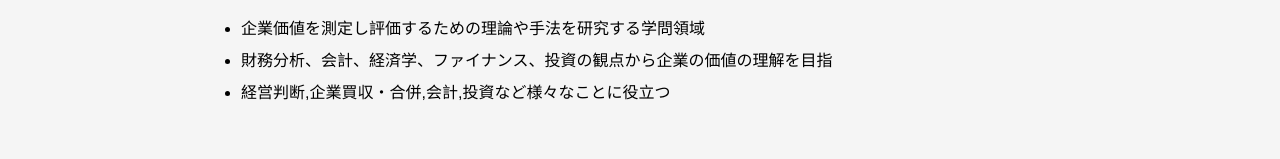
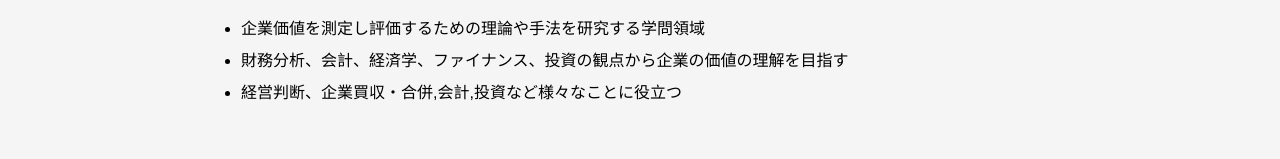
Before and after one commit to SeVIIenXI/SeVIIenXI.github.io, a plain HTML site: page intro.html in a window 1280 px wide. Shown: the part 584-743 px from the top of the page. Drawn offline with Linux system fonts and the light colour scheme.

Commit message:
Update intro.html

```diff
--- a/intro.html
+++ b/intro.html
@@ -44,8 +44,8 @@
           <div class="papper_div">
             <ul>
                <li>企業価値を測定し評価するための理論や手法を研究する学問領域</li>
-               <li>財務分析、会計、経済学、ファイナンス、投資の観点から企業の価値の理解を目指</li>
-               <li>経営判断,企業買収・合併,会計,投資など様々なことに役立つ</li>
+               <li>財務分析、会計、経済学、ファイナンス、投資の観点から企業の価値の理解を目指す</li>
+               <li>経営判断、企業買収・合併,会計,投資など様々なことに役立つ</li>
             </ul>
           </div>
 
```
